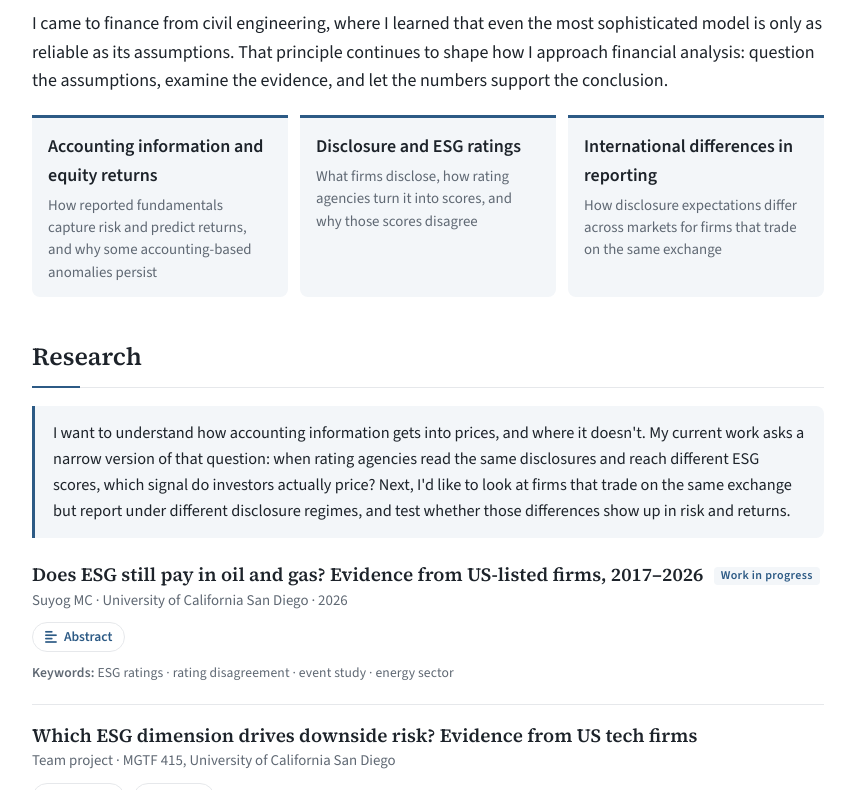
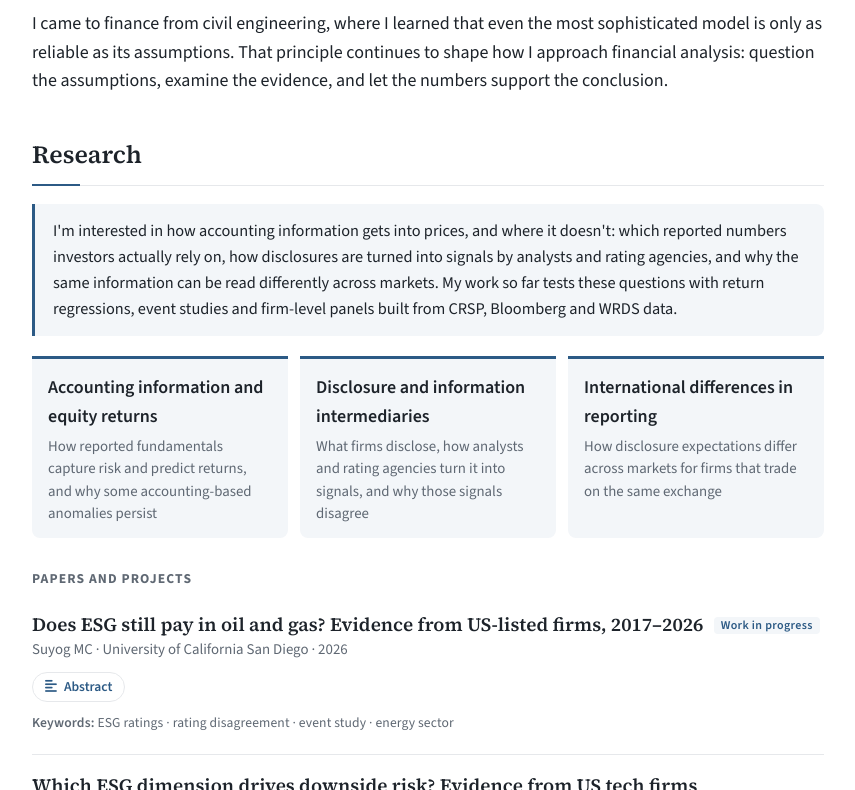
Before and after one commit to suyogmc333/suyogmc333.github.io, a plain HTML site: page index.html in a window 1280 px wide. Shown: the part 710-1500 px from the top of the page, without its empty margins (212-1067 px from the left). Drawn offline with nearby package versions, Linux system fonts and the light colour scheme.

Commit message:
Move research interests into Research and broaden framing

```diff
--- a/index.html
+++ b/index.html
@@ -61,17 +61,19 @@
       <p>My current research examines whether ESG ratings provide meaningful information to investors in the oil and gas industry, particularly when different rating agencies reach conflicting conclusions about the same company.</p>
       <p>I came to finance from civil engineering, where I learned that even the most sophisticated model is only as reliable as its assumptions. That principle continues to shape how I approach financial analysis: question the assumptions, examine the evidence, and let the numbers support the conclusion.</p>
     </div>
-    <ul class="interests">
-      <li><b>Accounting information and equity returns</b><span>How reported fundamentals capture risk and predict returns, and why some accounting-based anomalies persist</span></li>
-      <li><b>Disclosure and ESG ratings</b><span>What firms disclose, how rating agencies turn it into scores, and why those scores disagree</span></li>
-      <li><b>International differences in reporting</b><span>How disclosure expectations differ across markets for firms that trade on the same exchange</span></li>
-    </ul>
   </section>
 
   <section id="research">
     <h2>Research</h2>
 
-    <p class="agenda">I want to understand how accounting information gets into prices, and where it doesn't. My current work asks a narrow version of that question: when rating agencies read the same disclosures and reach different ESG scores, which signal do investors actually price? Next, I'd like to look at firms that trade on the same exchange but report under different disclosure regimes, and test whether those differences show up in risk and returns.</p>
+    <p class="agenda">I'm interested in how accounting information gets into prices, and where it doesn't: which reported numbers investors actually rely on, how disclosures are turned into signals by analysts and rating agencies, and why the same information can be read differently across markets. My work so far tests these questions with return regressions, event studies and firm-level panels built from CRSP, Bloomberg and WRDS data.</p>
+    <ul class="interests">
+      <li><b>Accounting information and equity returns</b><span>How reported fundamentals capture risk and predict returns, and why some accounting-based anomalies persist</span></li>
+      <li><b>Disclosure and information intermediaries</b><span>What firms disclose, how analysts and rating agencies turn it into signals, and why those signals disagree</span></li>
+      <li><b>International differences in reporting</b><span>How disclosure expectations differ across markets for firms that trade on the same exchange</span></li>
+    </ul>
+
+    <h3 class="sub">Papers and projects</h3>
 
     <div class="entry paper">
       <h3>Does ESG still pay in oil and gas? Evidence from US-listed firms, 2017–2026 <span class="badge">Work in progress</span></h3>
--- a/styles.css
+++ b/styles.css
@@ -262,3 +262,4 @@ body { overflow-x: clip; }
 .abstract.collapsible > div { border-left: 2px solid var(--rule); padding-left: 14px; }
 .keywords { color: var(--muted); font-size: 0.85rem; margin-top: 10px; letter-spacing: 0.01em; }
 .keywords::before { content: "Keywords: "; font-weight: 600; }
+#research h3.sub { margin-top: 30px; }
```
